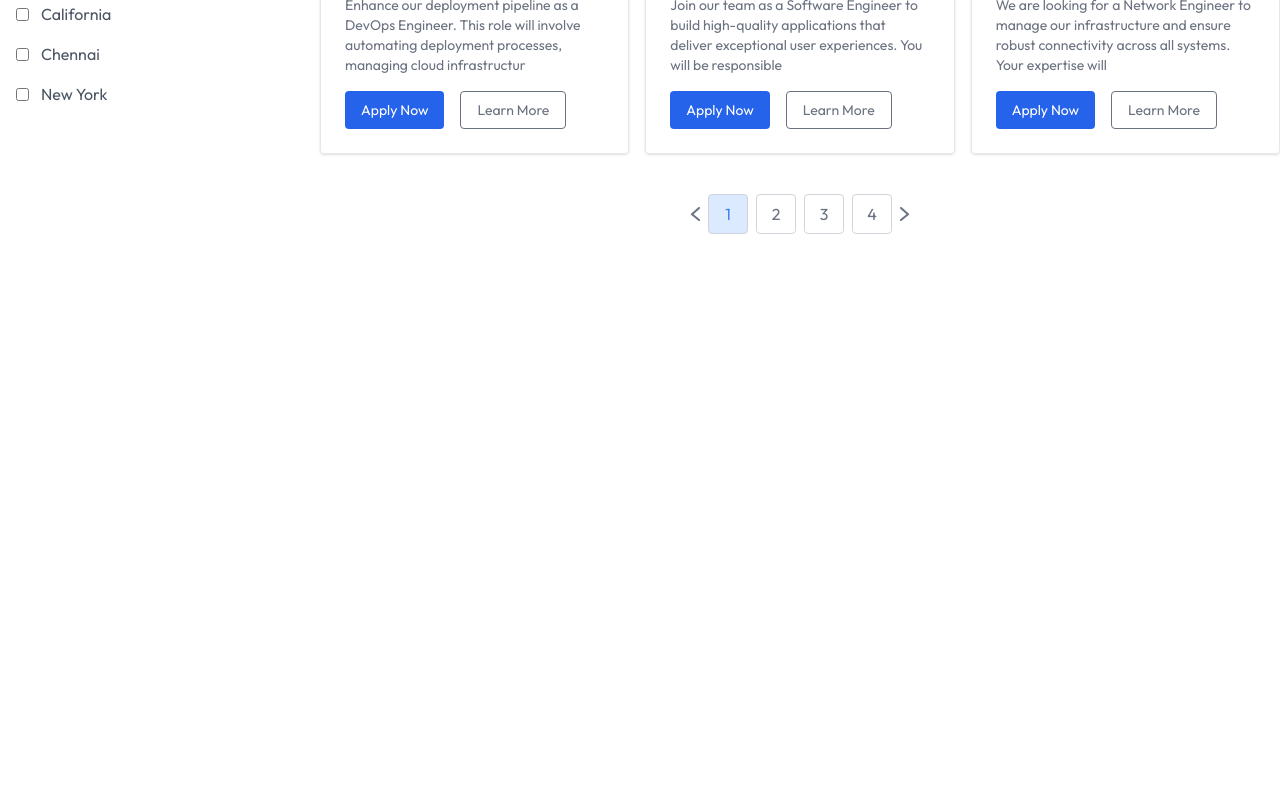
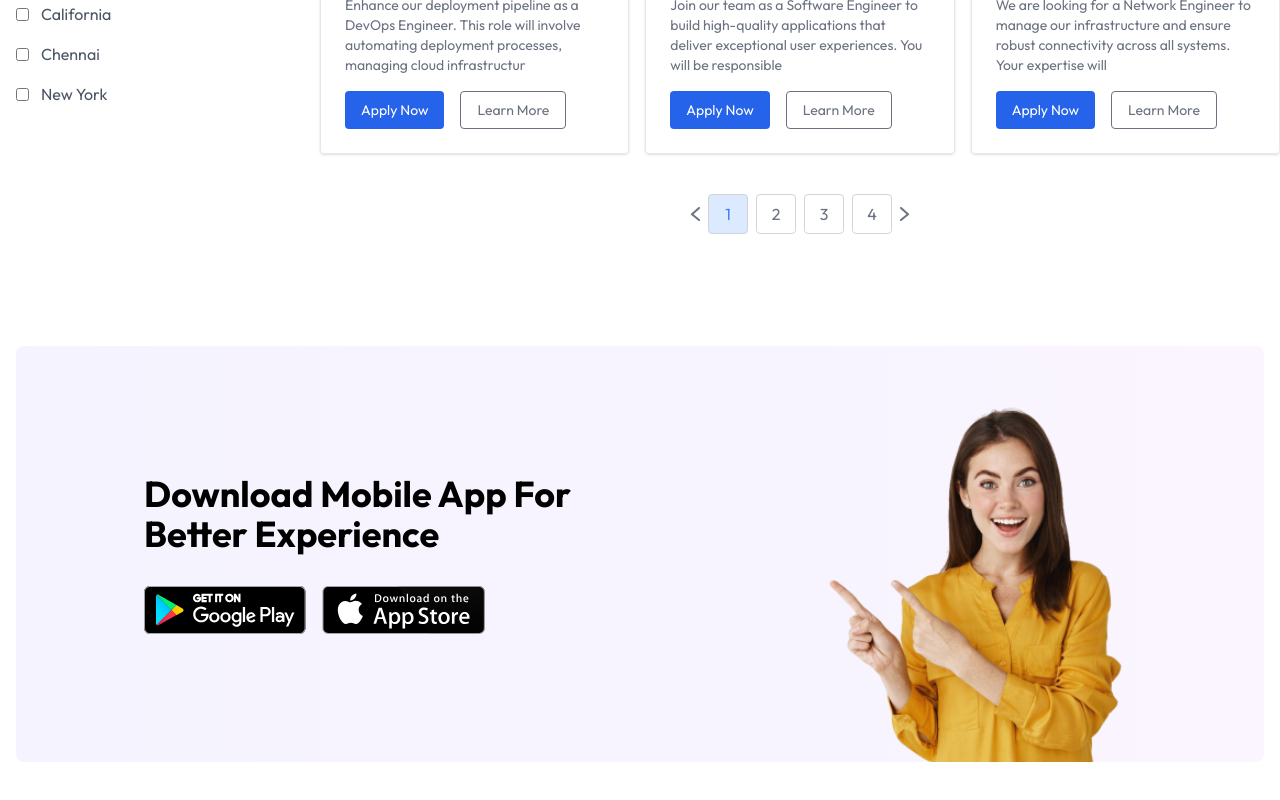
Before and after one commit to Prince-Singh-Dev/JobSphere, a React (Vite) app in the folder client/: page / in a window 1280 px wide. Shown: the part 1164-1964 px from the top of the page. Before the commit the page ends 1430 px from the top, so only its background shows below. Built offline with nearby package versions, Linux system fonts and the light colour scheme; no server answers.

Commit message:
Added Download banner for home page

```diff
--- /dev/null
+++ b/client/src/components/AppDownload.jsx
@@ -0,0 +1,25 @@
+import React from 'react'
+import { assets } from '../assets/assets'
+
+const AppDownload = () => {
+  return (
+    <div className='container px-4 2xl:px-20 mx-auto my-20'>
+        <div className='relative bg-gradient-to-r from-violet-50  to-purple-50 p-12 sm;p-24 lg:p-32 rounded-lg'>
+            <div>
+                <h1 className='text-2xl sm:text-4xl font-bold mb-8 max-w-md'>Download Mobile App For Better Experience</h1>
+                <div className='flex gap-4'>
+                    <a href="#" className='inline-block'>
+                        <img className='h-12' src={assets.play_store} alt="App Store" />
+                    </a>
+                    <a href="#" className='inline-block'>
+                        <img className='h-12' src={assets.app_store} alt="Google Play" />
+                    </a>
+                </div>
+            </div>
+            <img className='absolute w-80 right-0 bottom-0 mr-32 max-lg:hidden' src={assets.app_main_img} alt="Mobile App" />
+        </div>
+    </div>
+  )
+}
+
+export default AppDownload
--- a/client/src/pages/Home.jsx
+++ b/client/src/pages/Home.jsx
@@ -2,6 +2,7 @@
 import Navbar from '../components/Navbar'
 import Hero from '../components/Hero'
 import JobListing from '../components/JobListing'
+import AppDownload from '../components/AppDownload'
 
 const Home = () => {
   return (
@@ -9,6 +10,7 @@
         <Navbar/>
         <Hero/>
         <JobListing/>
+        <AppDownload/>
     </div>
   )
 }
```
